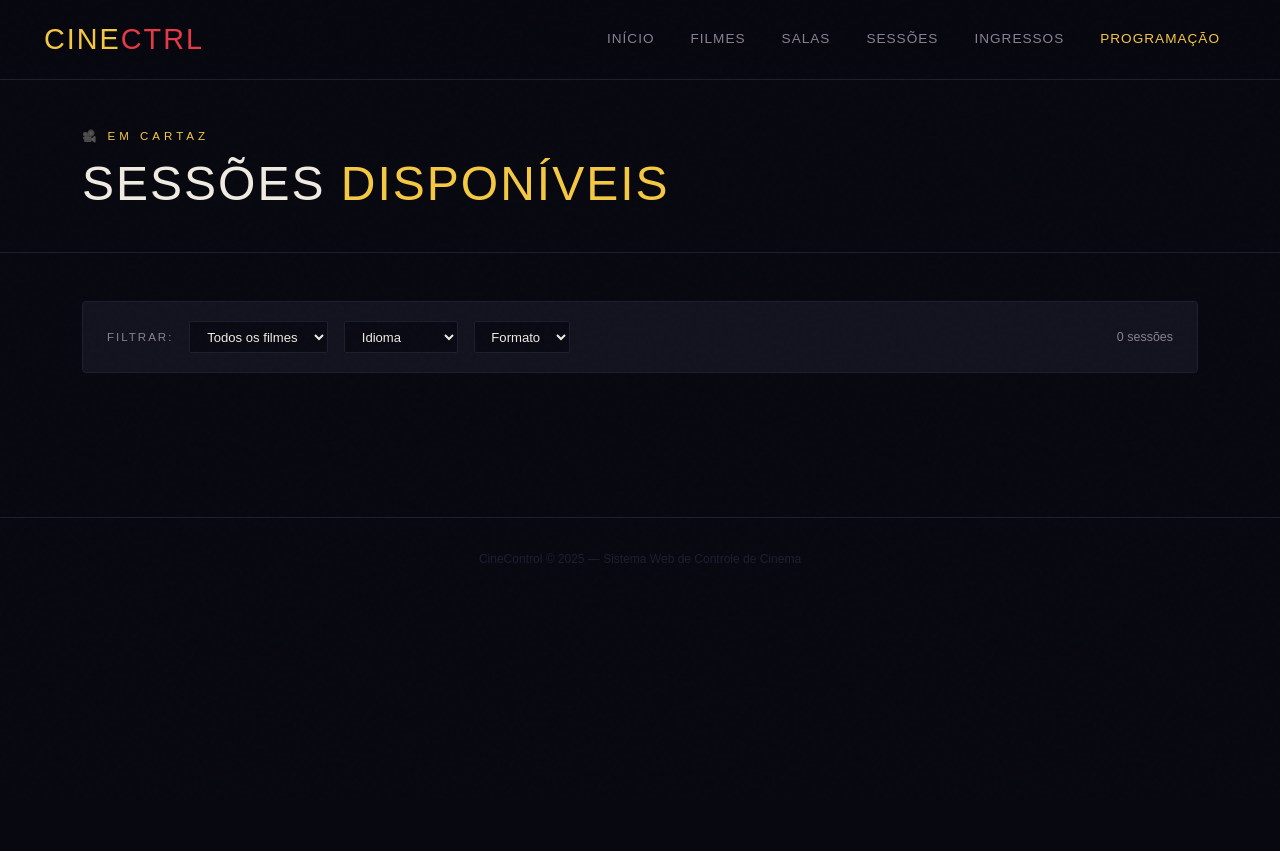
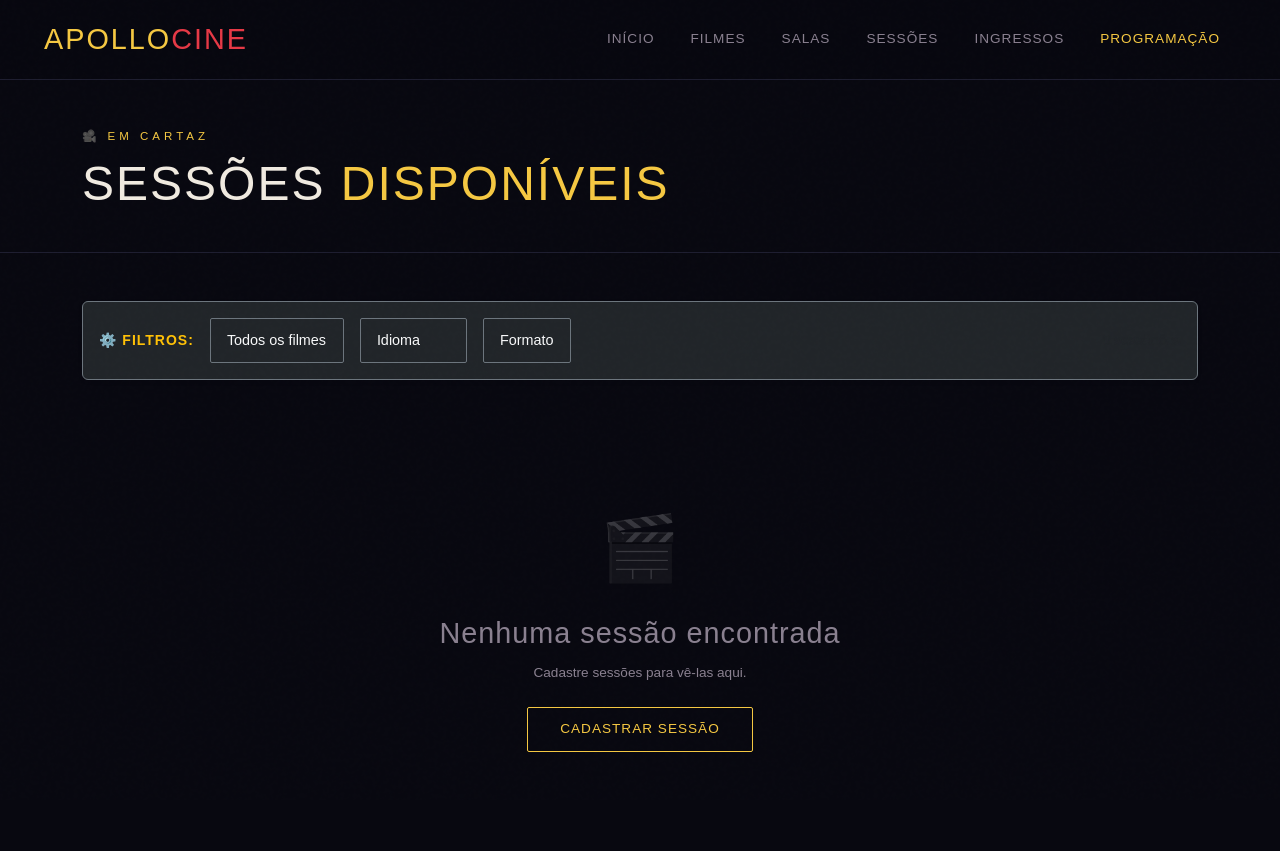
Before and after one commit to GustavoKntsu/cinema-web1, a website: page sessoes.html in a window 1280 px wide. Shown: the top 851 px of the page. Before the commit the page ends 800 px from the top, so only its background shows below. Drawn offline with Linux system fonts and the light colour scheme.

Commit message:
Atualização da demonstração das sessões em cartaz

```diff
--- a/sessoes.html
+++ b/sessoes.html
@@ -4,7 +4,7 @@
 <head>
     <meta charset="UTF-8">
     <meta name="viewport" content="width=device-width, initial-scale=1.0">
-    <title>Document</title>
+    <title>Sessões</title>
     <link rel="stylesheet" href="./css/bootstrap.min.css">
     <link rel="stylesheet" href="./css/main-styles.css">
 </head>
@@ -12,7 +12,7 @@
 <body>
     <nav class="navbar navbar-expand-lg">
         <div class="container-fluid">
-            <a class="navbar-brand" href="index.html">CINE<span>CTRL</span></a>
+            <a class="navbar-brand" href="index.html">APOLLO<span>CINE</span></a>
             <button class="navbar-toggler border-0" type="button" data-bs-toggle="collapse" data-bs-target="#navMenu"
                 style="color:var(--gold)"><span style="font-size:1.4rem">☰</span></button>
             <div class="collapse navbar-collapse" id="navMenu">
@@ -36,32 +36,42 @@
     </div>
 
     <div class="container pb-5">
-        <div class="filters-bar">
-            <span class="filter-label">Filtrar:</span>
-            <select class="form-select-sm-custom" id="filtroFilme" onchange="renderSessoes()">
+        <div
+            class="bg-dark border border-secondary rounded p-3 mb-4 d-flex flex-wrap align-items-center gap-3 shadow-sm">
+            <span class="text-warning text-uppercase small fw-bold" style="letter-spacing: 1px;">⚙️ Filtros:</span>
+
+            <select class="form-select form-select-sm bg-dark text-light border-secondary w-auto" id="filtroFilme"
+                onchange="renderSessoes()">
                 <option value="">Todos os filmes</option>
             </select>
-            <select class="form-select-sm-custom" id="filtroIdioma" onchange="renderSessoes()">
+
+            <select class="form-select form-select-sm bg-dark text-light border-secondary w-auto" id="filtroIdioma"
+                onchange="renderSessoes()">
                 <option value="">Idioma</option>
                 <option value="Dublado">Dublado</option>
                 <option value="Legendado">Legendado</option>
             </select>
-            <select class="form-select-sm-custom" id="filtroFormato" onchange="renderSessoes()">
+
+            <select class="form-select form-select-sm bg-dark text-light border-secondary w-auto" id="filtroFormato"
+                onchange="renderSessoes()">
                 <option value="">Formato</option>
                 <option value="2D">2D</option>
                 <option value="3D">3D</option>
             </select>
-            <span class="results-count" id="countSessoes">0 sessões</span>
+
+            <span class="ms-auto text-muted small" id="countSessoes">0 sessões</span>
         </div>
 
         <div class="row g-3" id="gridSessoes"></div>
     </div>
 
     <footer>
-        <p>CineControl &copy; 2025 — Sistema Web de Controle de Cinema</p>
+        <p>CineControl &copy; 2026 — Sistema Web de Controle de Cinema</p>
     </footer>
+
     <script src="./js/popper.min.js"></script>
     <script src="./js/bootstrap.min.js"></script>
+    <script src="./js/programacao.js"></script>
 </body>
 
 </html>
```
